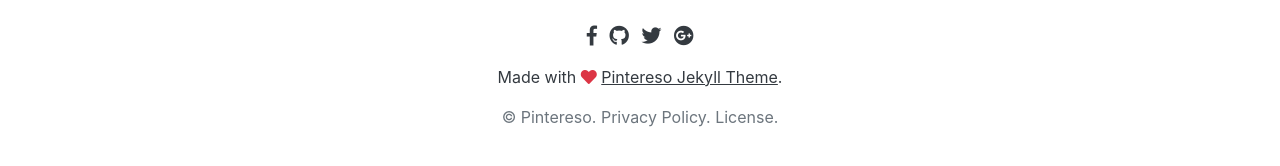
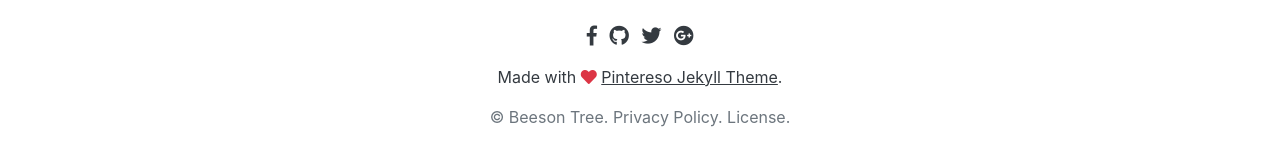
Before and after one commit to beesontree/beesontree.github.io, a Jekyll site: the page built from index.html, in a window 1280 px wide and 900 px high, scrolled down 3808 px. Shown: the part 707-873 px from the top of the window. Built offline with Jekyll 4.4.1, drawn with Linux system fonts in a browser that asks for light colours; nearby versions of some CDN libraries; library files that are not in the unit come from our copies; the list of posts is cut into pages by our own code; comment, search, counter and statistics services are not loaded.

Commit message:
Update _config.yml

```diff
--- a/_config.yml
+++ b/_config.yml
@@ -1,5 +1,5 @@
 # Site
-name: 'Pintereso'
+name: 'Beeson Tree'
 description: 'Pintereso is a free Jekyll theme for awesome people like you, Pinterest like.'
 logo: 'assets/images/logo.png'
 favicon: 'assets/images/logo.png'
```
